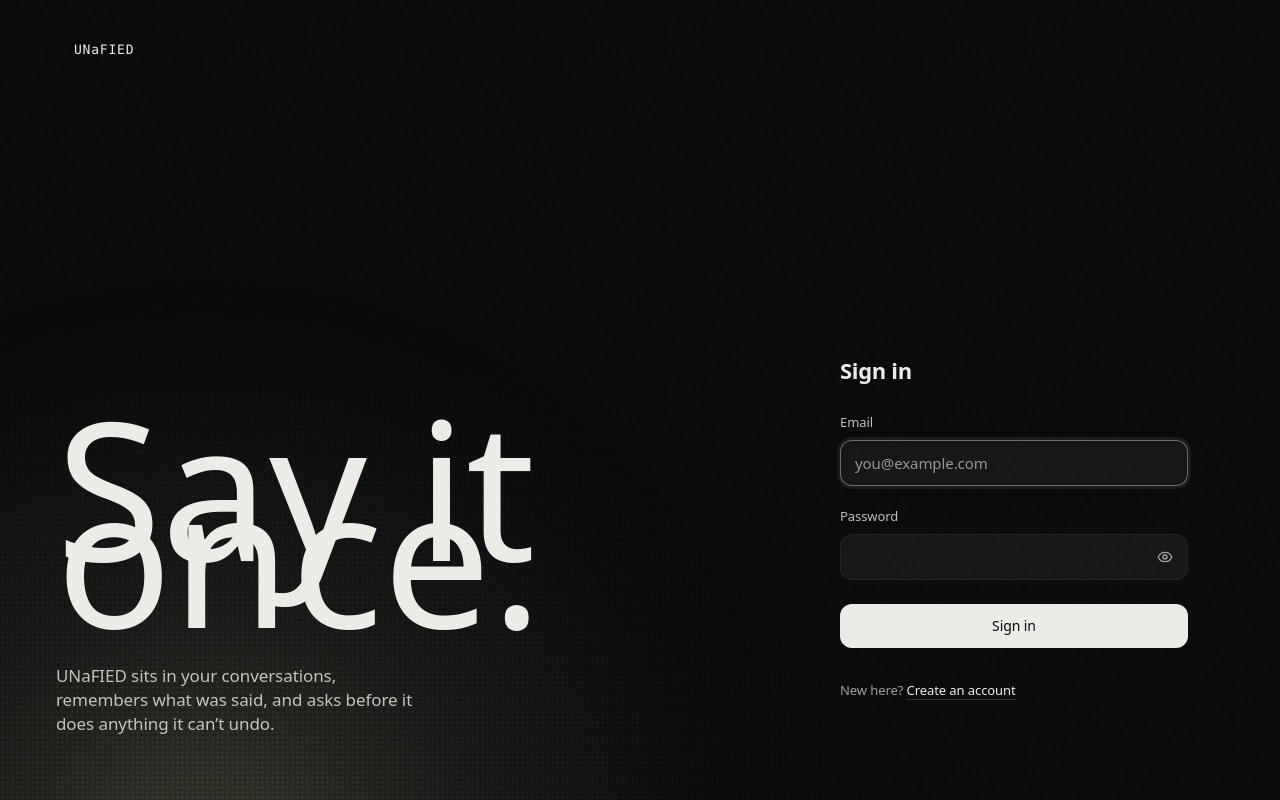
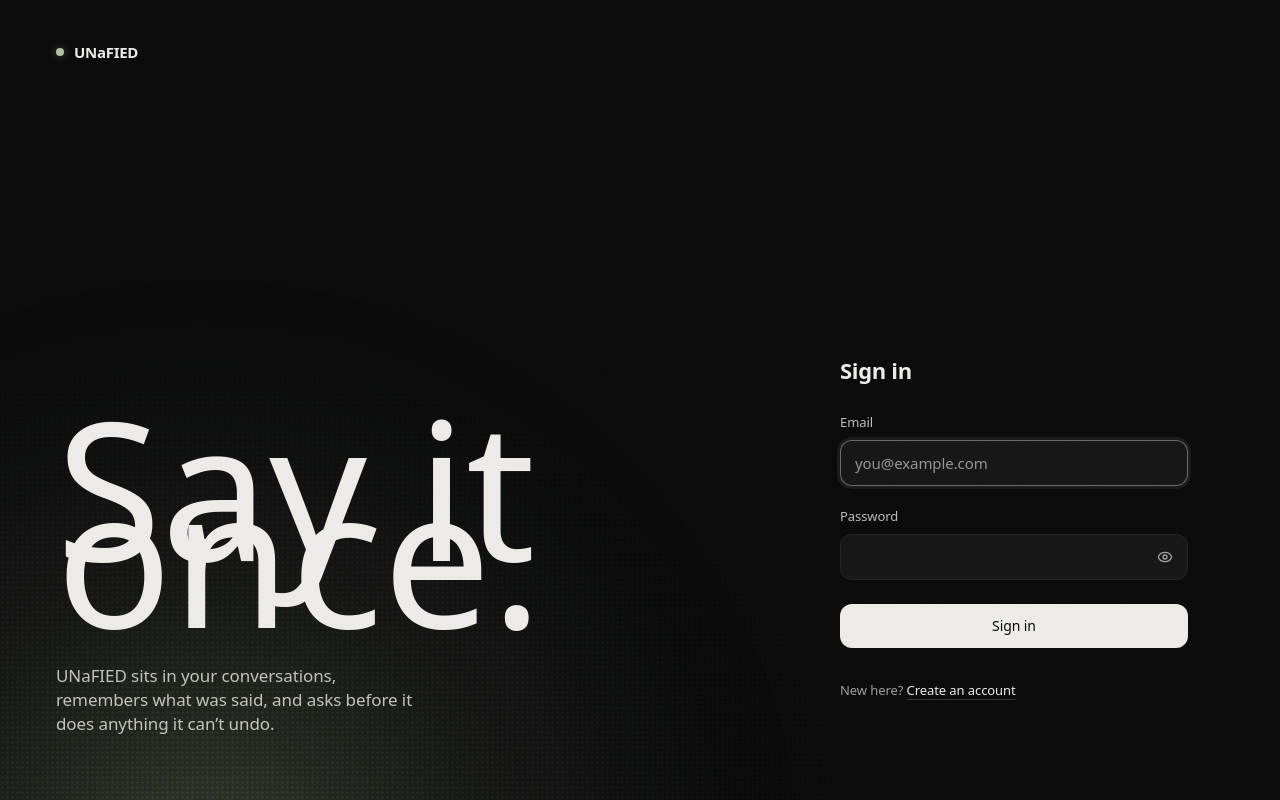
Before and after one commit to tanishqsrivastavaa/UNaFIED, a React (Vite) app in the folder frontend/: page /login in a window 1280 px wide. Built offline with nearby package versions, Linux system fonts and the light colour scheme.

Commit message:
Simplify the wordmark

```diff
--- a/frontend/src/components/ui/Wordmark.tsx
+++ b/frontend/src/components/ui/Wordmark.tsx
@@ -1,10 +1,10 @@
-import Cursor from "./Cursor";
+import Presence from "./Presence";
 
-export default function Wordmark({ mode = "rest" }: { mode?: "rest" | "listen" }) {
+export default function Wordmark() {
     return (
-        <span className="inline-flex items-center gap-2.5 text-sm">
-            <Cursor mode={mode} className="h-3.5 w-2" />
-            <span className="font-mono text-sm font-medium tracking-[0.06em] text-ink">UNaFIED</span>
+        <span className="inline-flex items-center gap-2.5">
+            <Presence className="size-2" />
+            <span className="text-body font-semibold tracking-[-0.02em] text-ink">UNaFIED</span>
         </span>
     );
 }
```
